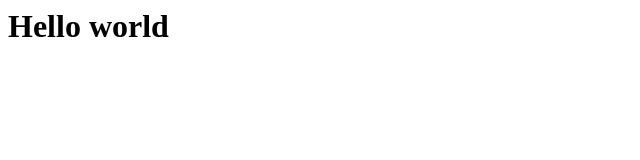
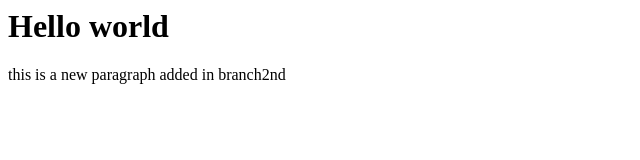
Before and after one commit to rohan111112/localrepo, a plain HTML site: page index.html in a window 1280 px wide. Shown: the whole page, without its empty margins (0-640 px from the left). Drawn offline with Linux system fonts and the light colour scheme.

Commit message:
added paragraph

```diff
--- a/index.html
+++ b/index.html
@@ -1 +1,2 @@
 <h1>Hello world</h1>
+<p>this is a new paragraph added in branch2nd</p>
```
